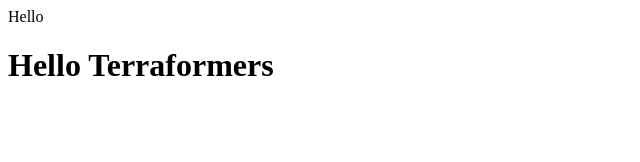
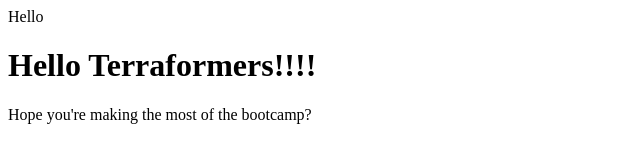
Before and after one commit to ChigozieCO/terraform-beginner-bootcamp-2023, a plain HTML site: page public/index.html in a window 1280 px wide. Shown: the whole page, without its empty margins (0-640 px from the left). Drawn offline with Linux system fonts and the light colour scheme.

```diff
--- a/public/index.html
+++ b/public/index.html
@@ -6,6 +6,7 @@
     <title>Hello Terraformers</title>
 </head>
 <body>
-    <h1>Hello Terraformers</h1>
+    <h1>Hello Terraformers!!!!</h1>
+    <div>Hope you're making the most of the bootcamp?</div>
 </body>
 </html>
```
Also changed, not shown: 6 other files.
